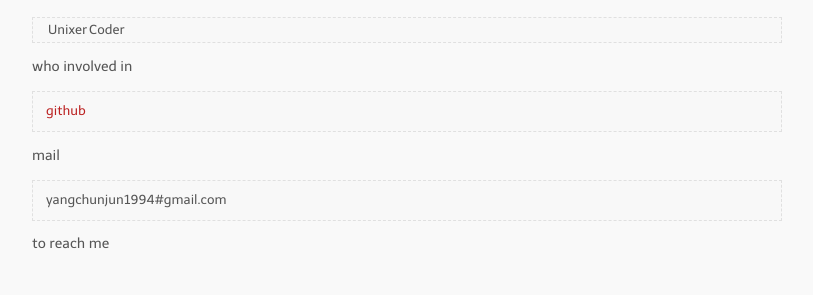
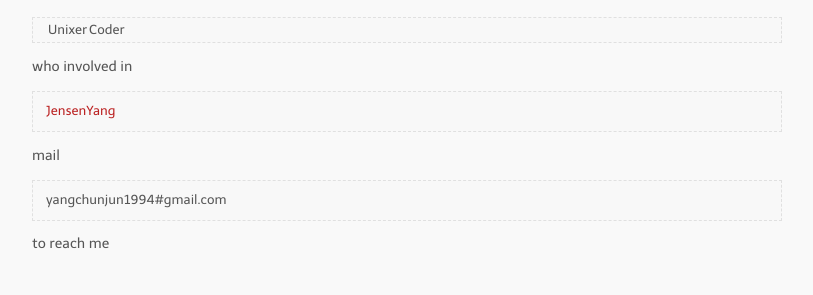
Before and after one commit to JensenYY/JensenYY.github.io, a Jekyll site: the page built from about.markdown, in a window 1280 px wide. Shown: the part 184-479 px from the top of the page, without its empty margins (233-1046 px from the left). Built offline with Jekyll 4.4.1, drawn with Linux system fonts in a browser that asks for light colours; nearby versions of some CDN libraries; some web fonts are replaced.

Commit message:
Update about.markdown

```diff
--- a/about.markdown
+++ b/about.markdown
@@ -9,7 +9,7 @@ a
 
 who involved in
 
-> [github](https://github.com/JickYang)
+> [JensenYang](https://github.com/JensenYY)
 
 mail
 
```
